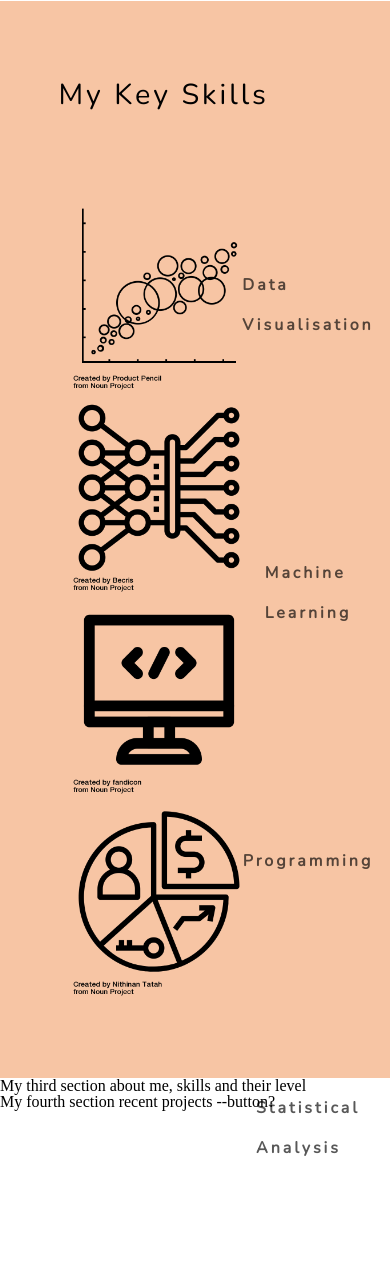
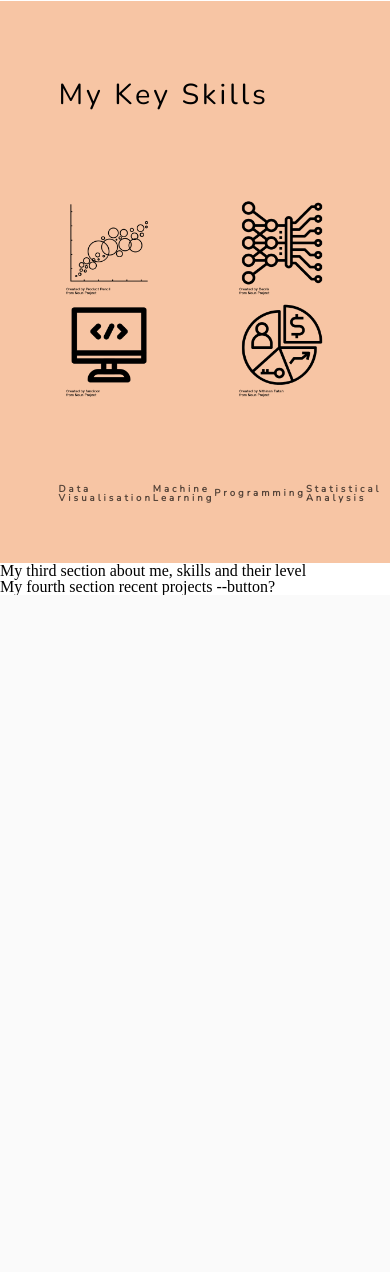
Before and after one commit to IldikoMagda/ildiko-web, a Flask app: page /about/ in a window 390 px wide. Shown: the part 1547-2819 px from the top of the page. After the commit the page ends 2142 px from the top, so only its background shows below. Run offline with Flask 2, Linux system fonts and the light colour scheme; some web fonts are replaced.

Commit message:
acceptable version of second section about me, changing reasonably with screen size, still work in progress

```diff
--- a/static/css/style.css
+++ b/static/css/style.css
@@ -538,15 +538,7 @@ section #icon-bar li span {
   }
   #nameofpictos{
     position: absolute;
-    flex-direction: column;
-    justify-content: space-around;
-    align-items: center;
-    margin-right: 0;
-    margin-left: 70vw;
-    width: 70px;
-    height: 140vh;
-    top: 90px;
-    line-height: 40px;
+    font-size: 0.5rem;
   }
   .stretch {
     width: 100%;
@@ -555,3 +547,23 @@ section #icon-bar li span {
     line-height: 2;
   }
 }
+@media screen and (max-width:1424px){
+  img.responsive{
+    width:100px;
+    height: 100px;
+
+  }
+  #pictos a{
+    padding-bottom: 5%;
+    width: 30vw;
+
+    }
+  #nameofpictos{
+    position: relative;
+    font-size: 0.6rem;
+    display: flex;
+    justify-content: space-between;
+    align-items: center;
+
+  }
+  }
--- a/templates/about/index.html
+++ b/templates/about/index.html
@@ -69,10 +69,10 @@
   <h1> My Key Skills </h1>
 
   <div id="pictos">
-      <a id="single_image1" href="#"><img src="{{ url_for('static', filename='datavis.png')}}" alt="Data Visualisation" width="200px" height="200px"/></a>
-      <a id="single_image2" href="#"><img src="{{ url_for('static', filename='machine_learning.png')}}" alt="Machine Learning" width="200px" height="200px"/></a>
-      <a id="single_image3" href="#"><img src="{{ url_for('static', filename='coding.png')}}" alt="Programming" width="200px" height="200px"/></a>
-      <a id="single_image4" href="#"><img src="{{ url_for('static', filename='statistical_analysis.png')}}" alt="Statistical Analysis" width="200px" height="200px"/></a>
+      <a id="single_image1" href="#"><img src="{{ url_for('static', filename='datavis.png')}}" alt="Data Visualisation" width="200px" height="200px" class="responsive"/></a>
+      <a id="single_image2" href="#"><img src="{{ url_for('static', filename='machine_learning.png')}}" alt="Machine Learning" width="200px" height="200px" class="responsive"/></a>
+      <a id="single_image3" href="#"><img src="{{ url_for('static', filename='coding.png')}}" alt="Programming" width="200px" height="200px" class="responsive"/></a>
+      <a id="single_image4" href="#"><img src="{{ url_for('static', filename='statistical_analysis.png')}}" alt="Statistical Analysis" width="200px" height="200px" class="responsive"/></a>
       <span class="stretch"></span>
   </div>
   <div id="nameofpictos">
--- a/templates/index.html
+++ b/templates/index.html
@@ -1,6 +1,8 @@
 
 {% extends "menu.html" %}
 {% block content %}
+$('#mylovelybubbles')[0].load();
+
 <body>
  <header class="v-header container">
     <div class ="video-wrap">
```
